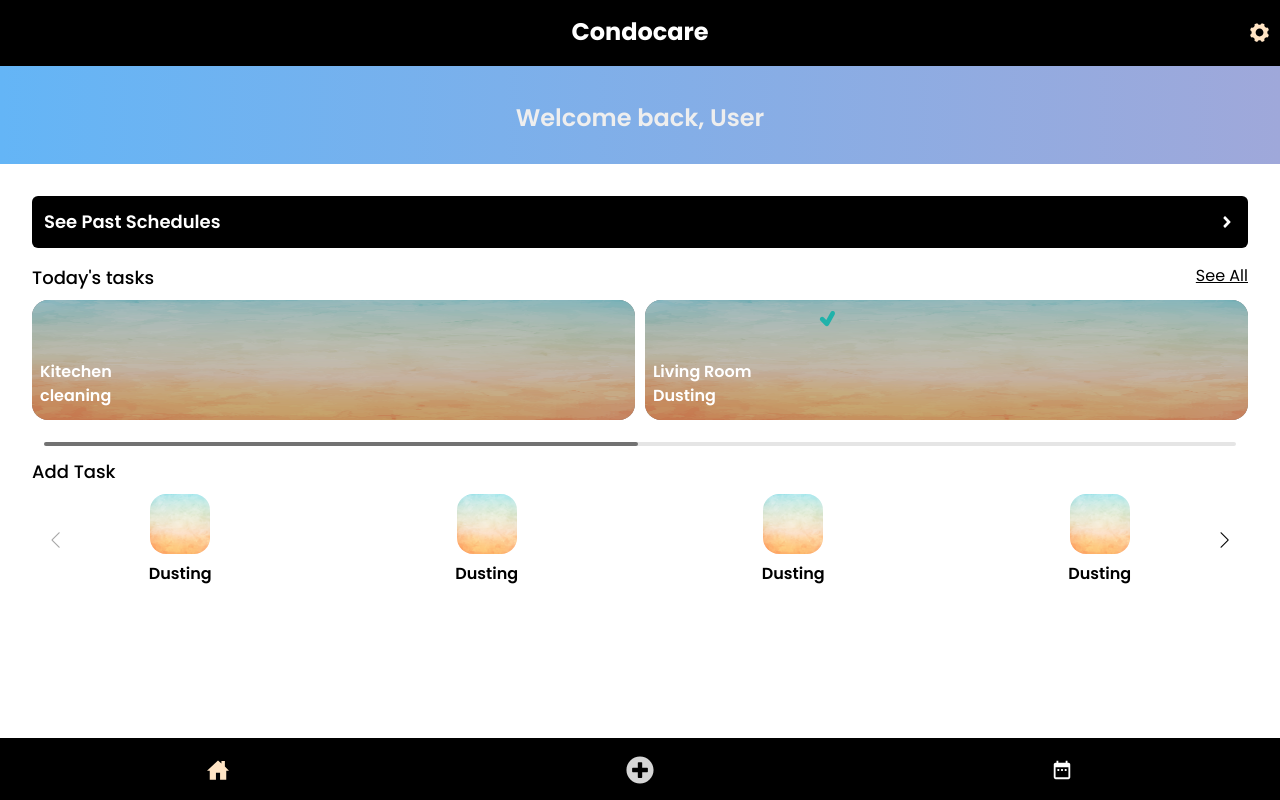
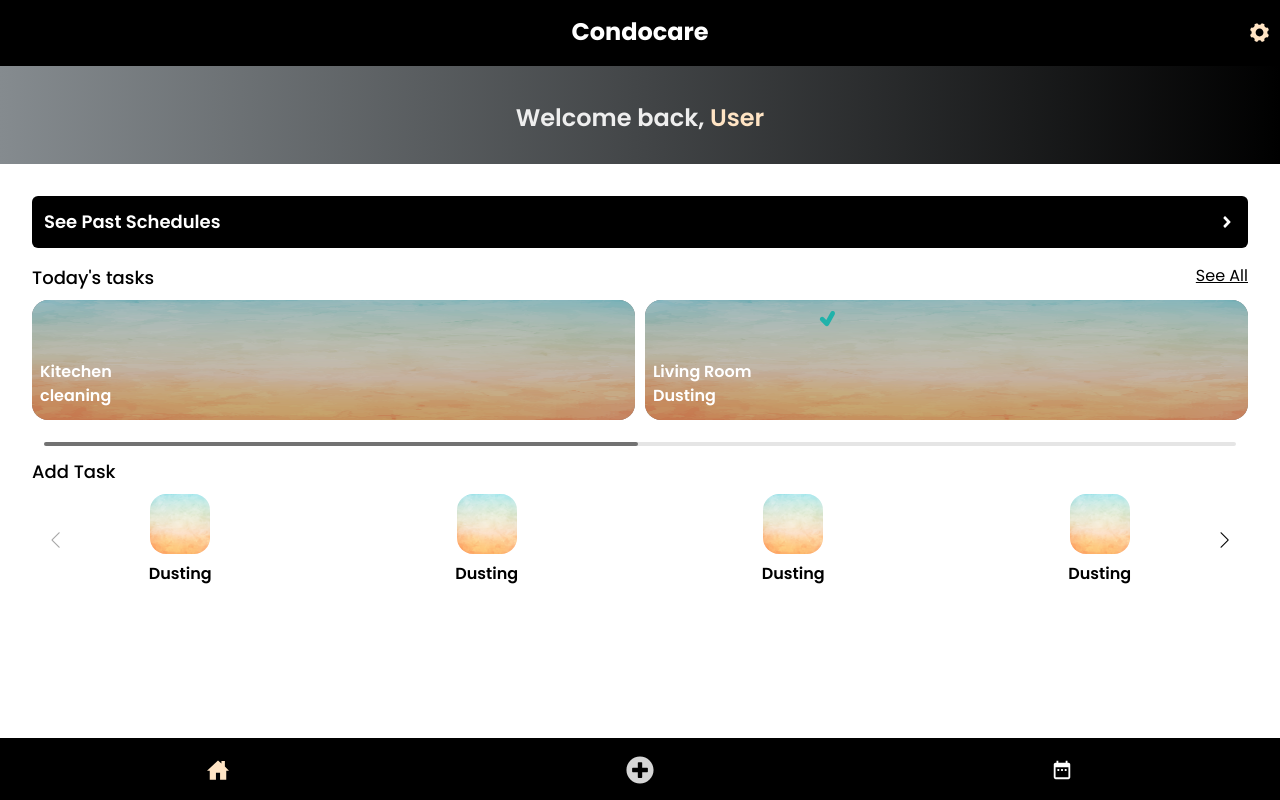
Before and after one commit to Wahaj-Ali-SK/hosuekeeping, a React (Vite) app: page / in a window 1280 px wide. Built offline with nearby package versions, Linux system fonts and the light colour scheme.

Commit message:
Update Home.jsx

```diff
--- a/src/pages/Home/Home.jsx
+++ b/src/pages/Home/Home.jsx
@@ -18,8 +18,8 @@ const Home = () => {
   return (
     <>
       <Navbar currentPage="home" />
-      <div className='bg-gradient-to-r from-blue-300 to-indigo-200 w-full h-[100px] absolute mt-16 px-4 flex justify-center items-center text-center'>
-        <h2 className='text-2xl mt-2 font-[600] text-gray-200'>Welcome back, User</h2>
+      <div className='bg-gradient-to-r from-[#858b8f] to-[#000000] w-full h-[100px] absolute mt-16 px-4 flex justify-center items-center text-center'>
+        <h2 className='text-2xl mt-2 font-[600] text-gray-200'>Welcome back, <span className='text-[#ffe4c4]'>User</span></h2>
       </div>
       <div className='flex flex-col py-2 px-8 absolute mt-[180px] w-full'>
 
```
